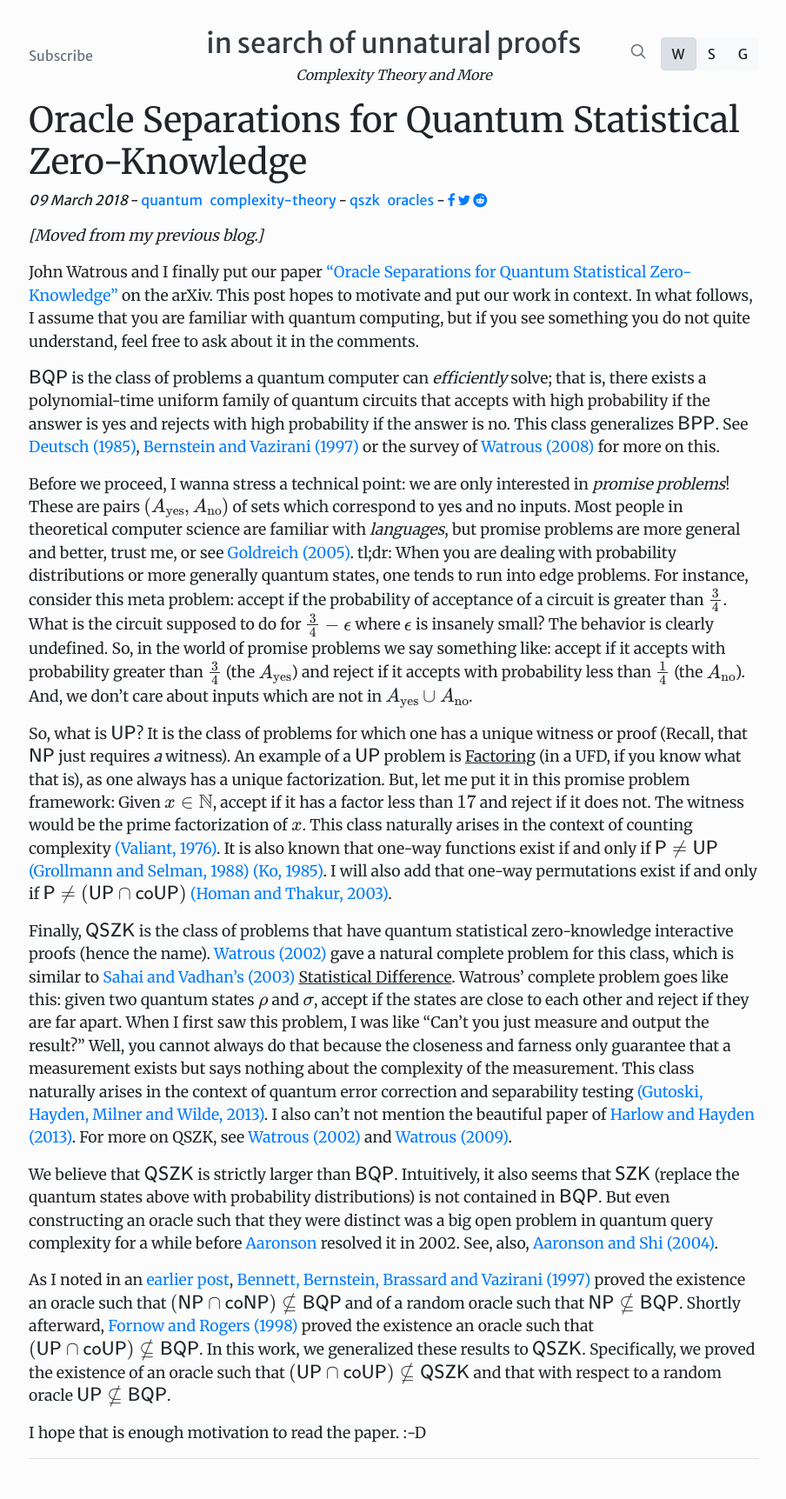
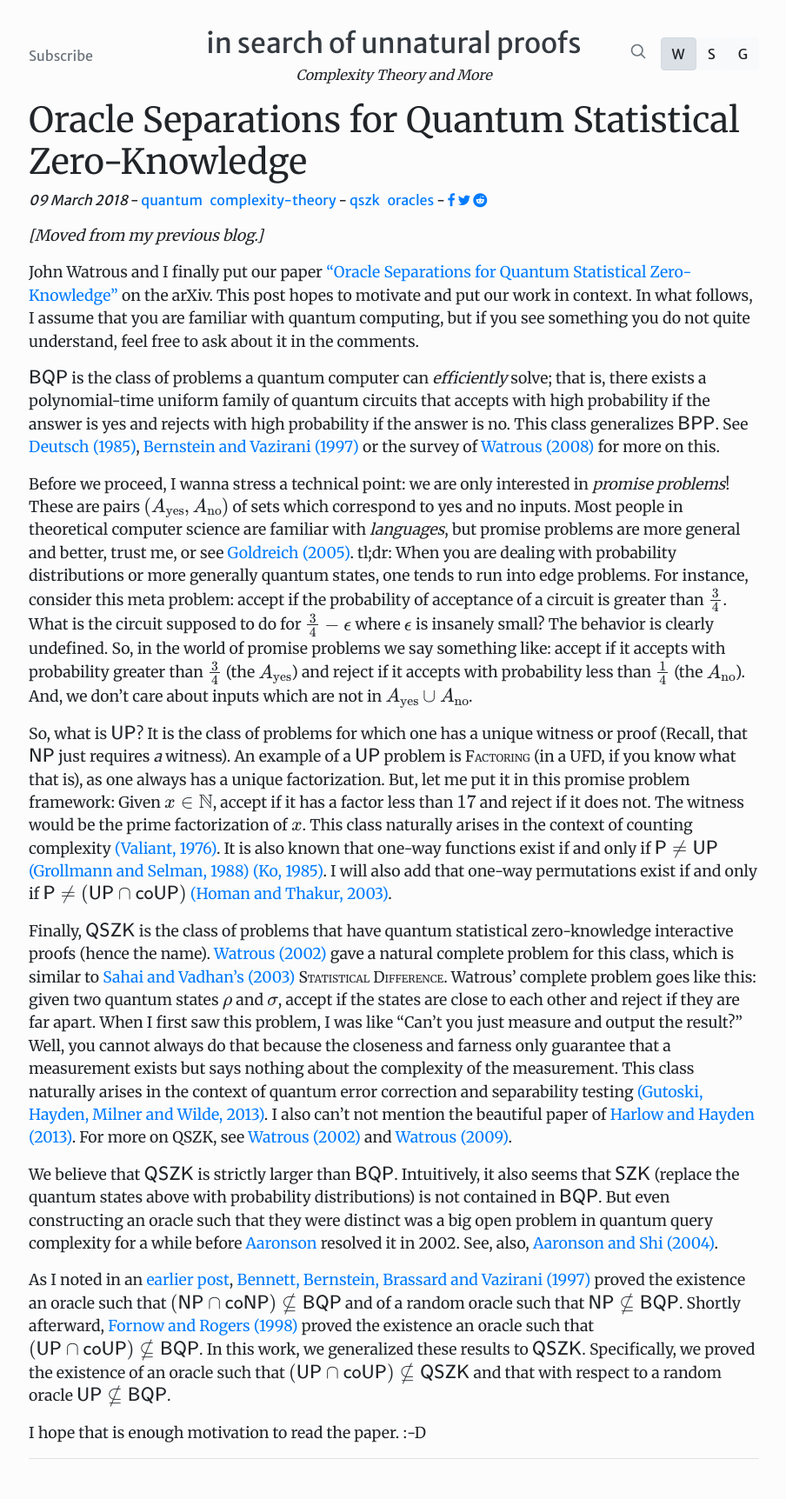
Before and after one commit to unnatural-proofs/unnatural-proofs.github.io, a Jekyll site: the page built from _posts/2018-3-9-oracle-separations-for-quantum-statistical-zero-knowledge.md, in a window 1280 px wide. Shown: the whole page at 87% size, without its empty margins (187-1091 px from the left). Built offline with Jekyll 4.4.1, drawn with Linux system fonts in a browser that asks for light colours; nearby versions of some CDN libraries; formulas are drawn with MathJax 3; comment, search, counter and statistics services are not loaded.

Commit message:
overloaded underline (as a I did in my previous blog)

```diff
--- a/_sass/main.scss
+++ b/_sass/main.scss
@@ -78,3 +78,8 @@ h1, h2, h3, h4, h5, h6 {
         display:initial !important;
     }
 }
+
+u {
+	text-decoration: none;
+	font-variant: small-caps;
+}
```
